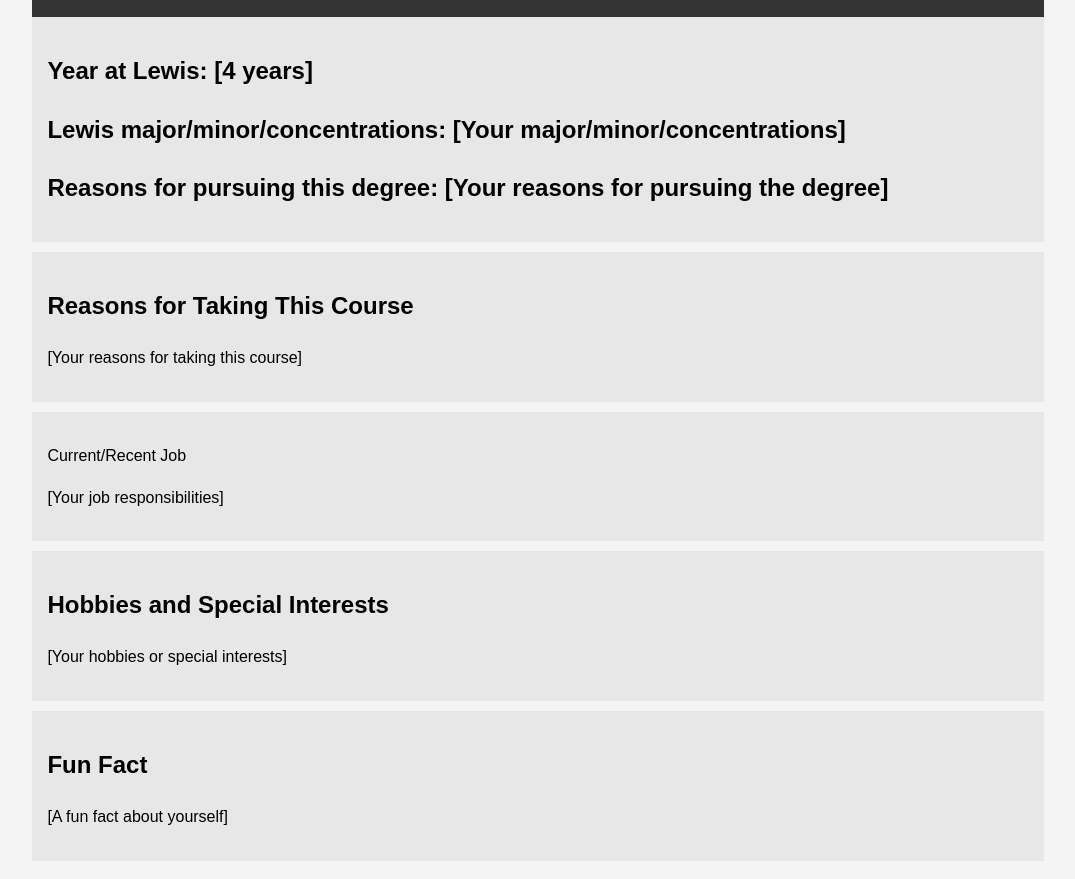
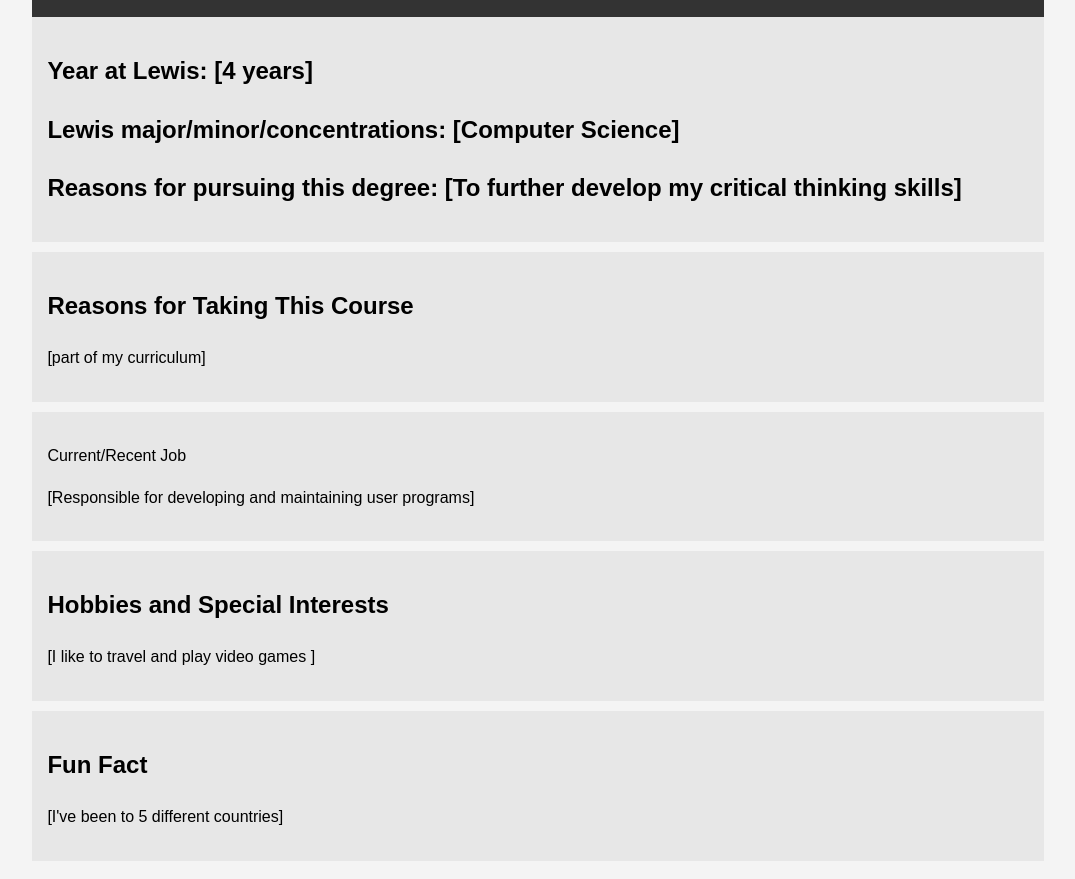
Before and after one commit to ezepda/getting-to-know-each-other, a plain HTML site: page index.html in a window 1280 px wide. Shown: the part 133-1012 px from the top of the page, without its empty margins (102-1177 px from the left). Drawn offline with Linux system fonts and the light colour scheme.

Commit message:
Update index.html updated information.

```diff
--- a/index.html
+++ b/index.html
@@ -37,28 +37,28 @@
 
         <section class="lewis">
 			<h2>Year at Lewis: [4 years]</h2>
-			<h2>Lewis major/minor/concentrations: [Your major/minor/concentrations]</h2>
-			<h2>Reasons for pursuing this degree: [Your reasons for pursuing the degree]</h2>
+			<h2>Lewis major/minor/concentrations: [Computer Science]</h2>
+			<h2>Reasons for pursuing this degree: [To further develop my critical thinking skills]</h2>
         </section>
 
 		<section class="course">
             <h2>Reasons for Taking This Course</h2>
-            <p>[Your reasons for taking this course]</p>
+            <p>[part of my curriculum]</p>
         </section>
 
 		<section class="job">
             <p>Current/Recent Job</p>
-			<p>[Your job responsibilities]</p>
+			<p>[Responsible for developing and maintaining user programs]</p>
         </section>
 
         <section class="hobbies">
             <h2>Hobbies and Special Interests</h2>
-            <p>[Your hobbies or special interests]</p>
+            <p>[I like to travel and play video games ]</p>
         </section>
 
         <section class="fun-fact">
             <h2>Fun Fact</h2>
-            <p>[A fun fact about yourself]</p>
+            <p>[I've been to 5 different countries]</p>
         </section>
     </div>
 </body>
```
